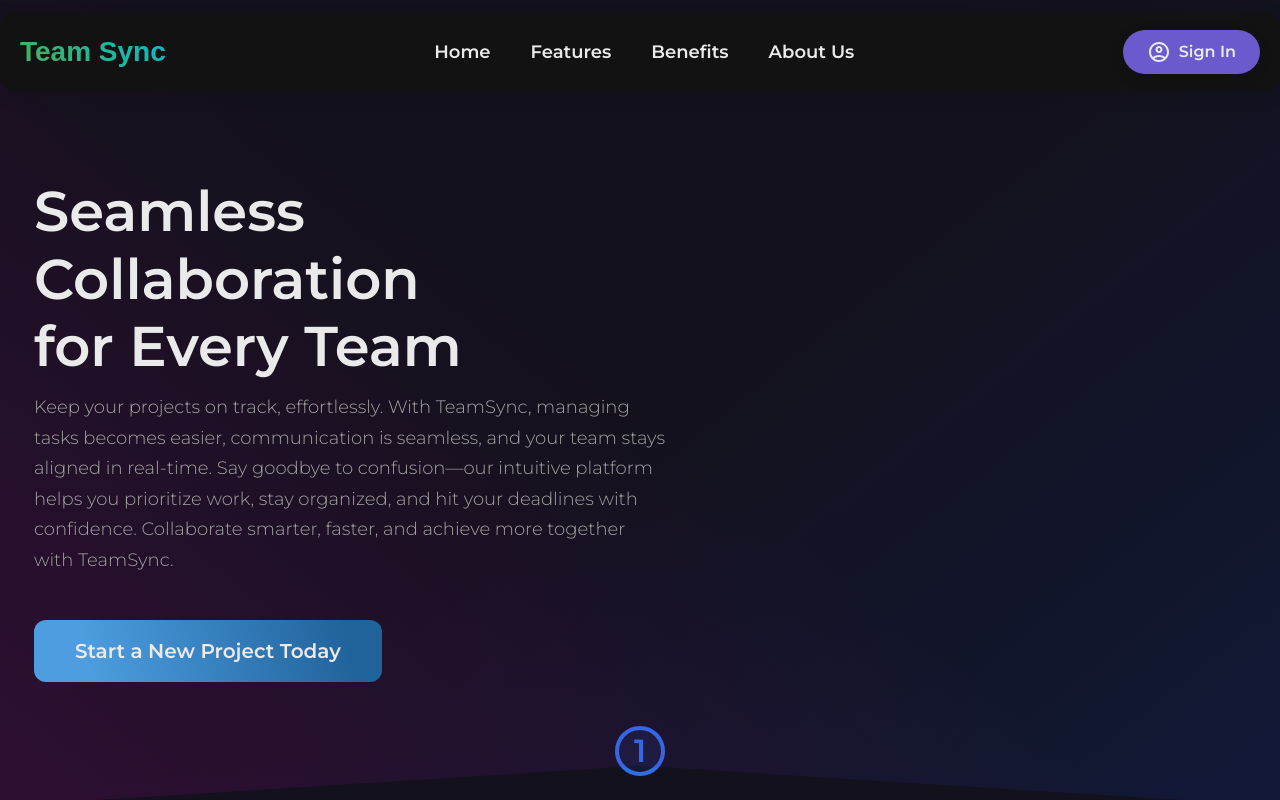
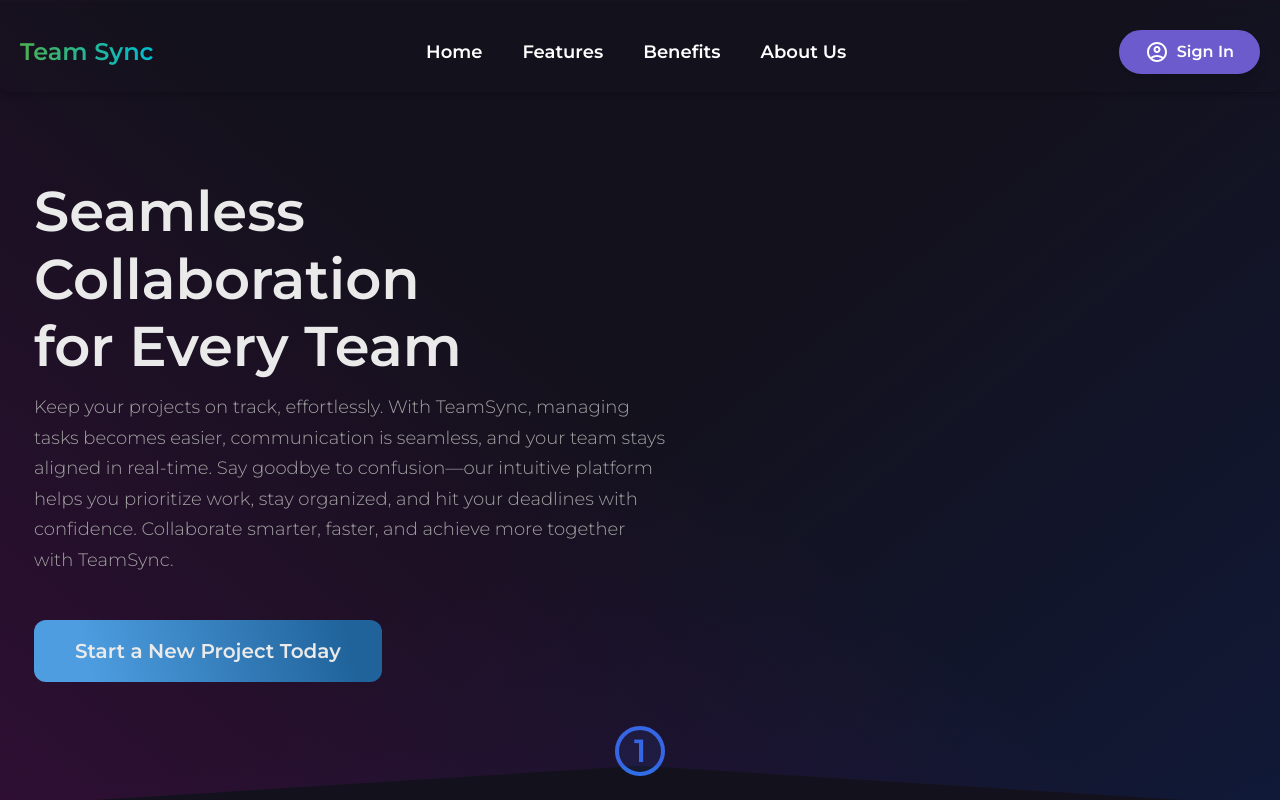
Before and after one commit to SuryaBucky/teamsync_Infosys_Internship_Oct2024, a React (Create React App) app in the folder client/: page / in a window 1280 px wide. Shown: the top 800 px of the page. Built offline with nearby package versions, Linux system fonts and the light colour scheme.

Commit message:
Issue #28

```diff
--- a/client/src/pages/Home/components/Navbar.jsx
+++ b/client/src/pages/Home/components/Navbar.jsx
@@ -1,217 +1,125 @@
 import React, { useState } from "react";
-import styled from "styled-components";
 import AccountCircleOutlinedIcon from "@mui/icons-material/AccountCircleOutlined";
 import MenuIcon from "@mui/icons-material/Menu";
 import CloseIcon from "@mui/icons-material/Close";
-import { useSelector, useDispatch } from "react-redux"; // Import hooks from Redux
-import { logout } from "../../../redux/userSlice"; // Adjust the import path accordingly
-
-const Container = styled.div`
-  width: 100%;
-  max-width: 1320px;
-  height: 80px;
-  padding: 0 20px;
-  margin: 12px auto;
-  display: flex;
-  align-items: center;
-  justify-content: space-between;
-  background-color: ${({ theme }) => theme.bg};
-  box-shadow: 0 3px 20px rgba(0, 0, 0, 0.1);
-  border-radius: 15px;
-  transition: all 0.3s ease-in-out;
-  @media (max-width: 768px) {
-    padding: 0px 15px !important;
-  }
-`;
-const UserSection = styled.div`
-  display: flex;
-  align-items: center;
-  gap: 10px; // Reduce the gap between Avatar and Button
-  margin-left: auto; // Push the user section to the right
-`;
-
-const Logo = styled.h1`
-  font-family: "Poppins", sans-serif;
-  font-weight: 800;
-  font-size: 28px;
-  color: ${({ theme }) => theme.primary};
-  background: linear-gradient(45deg, #4caf50, #00bcd4);
-  -webkit-background-clip: text;
-  -webkit-text-fill-color: transparent;
-  cursor: pointer;
-  transition: transform 0.3s ease-in-out;
-  &:hover {
-    transform: scale(1.1);
-  }
-`;
-
-const Menu = styled.ul`
-  display: flex;
-  align-items: center;
-  gap: 40px;
-  list-style: none;
-  @media (max-width: 768px) {
-    display: none;
-  }
-`;
-
-const MenuItem = styled.a`
-  font-size: 18px;
-  text-decoration: none;
-  font-weight: 600;
-  color: ${({ theme }) => theme.text};
-  cursor: pointer;
-  transition: all 0.3s ease;
-  position: relative;
-
-  &:hover {
-    color: ${({ theme }) => theme.primary};
-  }
-
-  &::after {
-    content: "";
-    position: absolute;
-    width: 100%;
-    height: 2px;
-    background-color: ${({ theme }) => theme.primary};
-    left: 0;
-    bottom: -6px;
-    transform: scaleX(0);
-    transition: transform 0.3s ease;
-  }
-
-  &:hover::after {
-    transform: scaleX(1);
-  }
-`;
-
-const Button = styled.button`
-  padding: 10px 24px;
-  background-color: ${({ theme }) => theme.primary};
-  border: none;
-  color: ${({ theme }) => theme.text};
-  border-radius: 30px;
-  font-weight: 700;
-  cursor: pointer;
-  display: flex;
-  align-items: center;
-  gap: 8px;
-  font-size: 16px;
-  transition: all 0.3s ease;
-  box-shadow: 0 4px 15px rgba(0, 0, 0, 0.1);
-
-  &:hover {
-    background-color: ${({ theme }) => theme.text};
-    color: ${({ theme }) => theme.primary};
-    box-shadow: 0 6px 20px rgba(0, 0, 0, 0.2);
-    transform: translateY(-3px);
-  }
-`;
-
-const Avatar = styled.img`
-  width: 40px;
-  height: 40px;
-  border-radius: 50%;
-  object-fit: cover;
-  margin-left: 10px; // Add some margin for spacing
-`;
-
-const HamburgerMenu = styled.div`
-  display: none;
-  @media (max-width: 768px) {
-    display: flex;
-    align-items: center;
-    cursor: pointer;
-    color: ${({ theme }) => theme.text};
-  }
-`;
-
-const MobileMenu = styled.ul`
-  display: ${({ open }) => (open ? "flex" : "none")};
-  flex-direction: column;
-  gap: 20px;
-  position: absolute;
-  top: 80px;
-  right: 0;
-  background-color: ${({ theme }) => theme.bgLighter}; /* Change to theme.bgLighter for better contrast */
-  padding: 25px;
-  border-radius: 12px;
-  box-shadow: 0 6px 20px rgba(0, 0, 0, 0.2); /* Increase shadow for depth */
-  z-index: 100; /* Ensure menu is above other content */
-  @media (max-width: 768px) {
-    width: 85%;
-  }
-  transition: all 0.3s ease;
-`;
-
-const MobileMenuItem = styled.a`
-  font-size: 18px;
-  text-decoration: none;
-  font-weight: 600;
-  color: ${({ theme }) => theme.text}; // Ensure visibility
-  cursor: pointer;
-  transition: all 0.3s ease;
-  &:hover {
-    color: ${({ theme }) => theme.primary};
-  }
-`;
-
-
+import { useSelector, useDispatch } from "react-redux";
+import { logout } from "../../../redux/userSlice";
 
 const Navbar = ({ setSignInOpen }) => {
   const [menuOpen, setMenuOpen] = useState(false);
-  const dispatch = useDispatch(); // Initialize useDispatch
-  const { currentUser, isLoggedIn } = useSelector((state) => state.user); // Access user state
-
-
+  const dispatch = useDispatch();
+  const { currentUser, isLoggedIn } = useSelector((state) => state.user);
 
   return (
     <>
-      <Container>
-        <Logo>Team Sync</Logo>
-        <Menu>
-          <MenuItem href="#home">Home</MenuItem>
-          <MenuItem href="#features">Features</MenuItem>
-          <MenuItem href="#benefits">Benefits</MenuItem>
-          <MenuItem href="#about">About Us</MenuItem>
-        </Menu>
+      {/* Main Navbar Container */}
+      <div className="w-full max-w-[1320px] h-[80px] px-5 py-0 mx-auto my-3 flex items-center justify-between bg-transparent shadow-md rounded-lg transition-all duration-300 ease-in-out">
+        {/* Left Section: Logo */}
+        <div className="font-bold text-2xl bg-gradient-to-r from-[#4caf50] to-[#00bcd4] bg-clip-text text-transparent cursor-pointer transition-transform duration-300 ease-in-out hover:scale-110">
+          Team Sync
+        </div>
+
+        {/* Center Menu - Hidden on Mobile */}
+        <ul className="hidden md:flex items-center gap-10 list-none mx-auto">
+          <li className="relative font-semibold text-lg text-white hover:text-[#6B5BCD] transition-all cursor-pointer">
+            <a href="#home">Home</a>
+            <span className="absolute bottom-[-6px] left-0 w-full h-[2px] bg-[#6B5BCD] scale-x-0 transition-transform duration-300 ease-in-out hover:scale-x-100"></span>
+          </li>
+          <li className="relative font-semibold text-lg text-white hover:text-[#6B5BCD] transition-all cursor-pointer">
+            <a href="#features">Features</a>
+            <span className="absolute bottom-[-6px] left-0 w-full h-[2px] bg-[#6B5BCD] scale-x-0 transition-transform duration-300 ease-in-out hover:scale-x-100"></span>
+          </li>
+          <li className="relative font-semibold text-lg text-white hover:text-[#6B5BCD] transition-all cursor-pointer">
+            <a href="#benefits">Benefits</a>
+            <span className="absolute bottom-[-6px] left-0 w-full h-[2px] bg-[#6B5BCD] scale-x-0 transition-transform duration-300 ease-in-out hover:scale-x-100"></span>
+          </li>
+          <li className="relative font-semibold text-lg text-white hover:text-[#6B5BCD] transition-all cursor-pointer">
+            <a href="#about">About Us</a>
+            <span className="absolute bottom-[-6px] left-0 w-full h-[2px] bg-[#6B5BCD] scale-x-0 transition-transform duration-300 ease-in-out hover:scale-x-100"></span>
+          </li>
+        </ul>
+
+        {/* Right Section: Avatar + Logout or Sign In */}
+        <div className="flex items-center gap-4">
           {isLoggedIn ? (
-          <UserSection>
-            <Avatar src="https://i.pravatar.cc/150" alt="User Avatar" /> {/* Default avatar if not set */}
-            <Button onClick={() => dispatch(logout())}>Logout</Button> {/* Logout button */}
-          </UserSection>
+            <div className="flex items-center gap-2">
+              <img
+                src="https://i.pravatar.cc/150"
+                alt="User Avatar"
+                className="w-10 h-10 rounded-full object-cover"
+              />
+              <button
+                onClick={() => dispatch(logout())}
+                className="py-2 px-6 bg-[#6B5BCD] text-white font-bold rounded-full hover:bg-white hover:text-[#6B5BCD] border-2 border-[#6B5BCD] transition-all duration-300 transform hover:translate-y-[-3px] shadow-lg hover:shadow-2xl"
+              >
+                Logout
+              </button>
+            </div>
           ) : (
-          <Button onClick={() => setSignInOpen(true)}>
-            <AccountCircleOutlinedIcon /> Sign In
-          </Button>
+            <button
+              onClick={() => setSignInOpen(true)}
+              className="py-2 px-6 bg-[#6B5BCD] text-white font-bold rounded-full hover:bg-white hover:text-[#6B5BCD] border-2 border-[#6B5BCD] transition-all duration-300 transform hover:translate-y-[-3px] shadow-lg hover:shadow-2xl flex items-center gap-2"
+            >
+              <AccountCircleOutlinedIcon />
+              Sign In
+            </button>
           )}
 
+          {/* Hamburger Menu for Mobile */}
+          <div
+            onClick={() => setMenuOpen(!menuOpen)}
+            className="block md:hidden cursor-pointer"
+          >
+            {menuOpen ? (
+              <CloseIcon fontSize="large" className="text-white" />
+            ) : (
+              <MenuIcon fontSize="large" className="text-white" />
+            )}
+          </div>
+        </div>
+      </div>
 
-        <HamburgerMenu onClick={() => setMenuOpen(!menuOpen)}>
-          {menuOpen ? <CloseIcon fontSize="large" /> : <MenuIcon fontSize="large" />}
-        </HamburgerMenu>
-      </Container>
-      <MobileMenu open={menuOpen}>
-        <MobileMenuItem href="#home" onClick={() => setMenuOpen(false)}>
+      {/* Mobile Menu */}
+      {menuOpen && (
+        <ul className="flex flex-col gap-5 absolute top-[80px] right-0 bg-white p-5 rounded-lg shadow-lg md:hidden w-[85%] z-50 transition-all duration-300">
+          <li>
+            <a href="#home" onClick={() => setMenuOpen(false)} className="font-semibold text-lg text-gray-700 hover:text-[#6B5BCD] transition-all cursor-pointer">
               Home
-        </MobileMenuItem>
-        <MobileMenuItem href="#features" onClick={() => setMenuOpen(false)}>
+            </a>
+          </li>
+          <li>
+            <a href="#features" onClick={() => setMenuOpen(false)} className="font-semibold text-lg text-gray-700 hover:text-[#6B5BCD] transition-all cursor-pointer">
               Features
-        </MobileMenuItem>
-        <MobileMenuItem href="#benefits" onClick={() => setMenuOpen(false)}>
+            </a>
+          </li>
+          <li>
+            <a href="#benefits" onClick={() => setMenuOpen(false)} className="font-semibold text-lg text-gray-700 hover:text-[#6B5BCD] transition-all cursor-pointer">
               Benefits
-        </MobileMenuItem>
-        <MobileMenuItem href="#about" onClick={() => setMenuOpen(false)}>
+            </a>
+          </li>
+          <li>
+            <a href="#about" onClick={() => setMenuOpen(false)} className="font-semibold text-lg text-gray-700 hover:text-[#6B5BCD] transition-all cursor-pointer">
               About Us
-        </MobileMenuItem>
+            </a>
+          </li>
           {isLoggedIn ? (
-          <Button onClick={() => dispatch(logout())}>Logout</Button> // Logout button
+            <button
+              onClick={() => dispatch(logout())}
+              className="py-2 px-6 bg-[#6B5BCD] text-white font-bold rounded-full hover:bg-white hover:text-[#6B5BCD] border-2 border-[#6B5BCD] transition-all duration-300 transform hover:translate-y-[-3px] shadow-lg hover:shadow-2xl"
+            >
+              Logout
+            </button>
           ) : (
-          <Button onClick={() => setSignInOpen(true)}>
-            <AccountCircleOutlinedIcon /> Sign In
-          </Button>
+            <button
+              onClick={() => setSignInOpen(true)}
+              className="py-2 px-6 bg-[#6B5BCD] text-white font-bold rounded-full hover:bg-white hover:text-[#6B5BCD] border-2 border-[#6B5BCD] transition-all duration-300 transform hover:translate-y-[-3px] shadow-lg hover:shadow-2xl flex items-center gap-2"
+            >
+              <AccountCircleOutlinedIcon />
+              Sign In
+            </button>
           )}
-      </MobileMenu>
+        </ul>
+      )}
     </>
   );
 };
```
Lines whose indentation alone changed are shown as unchanged.
